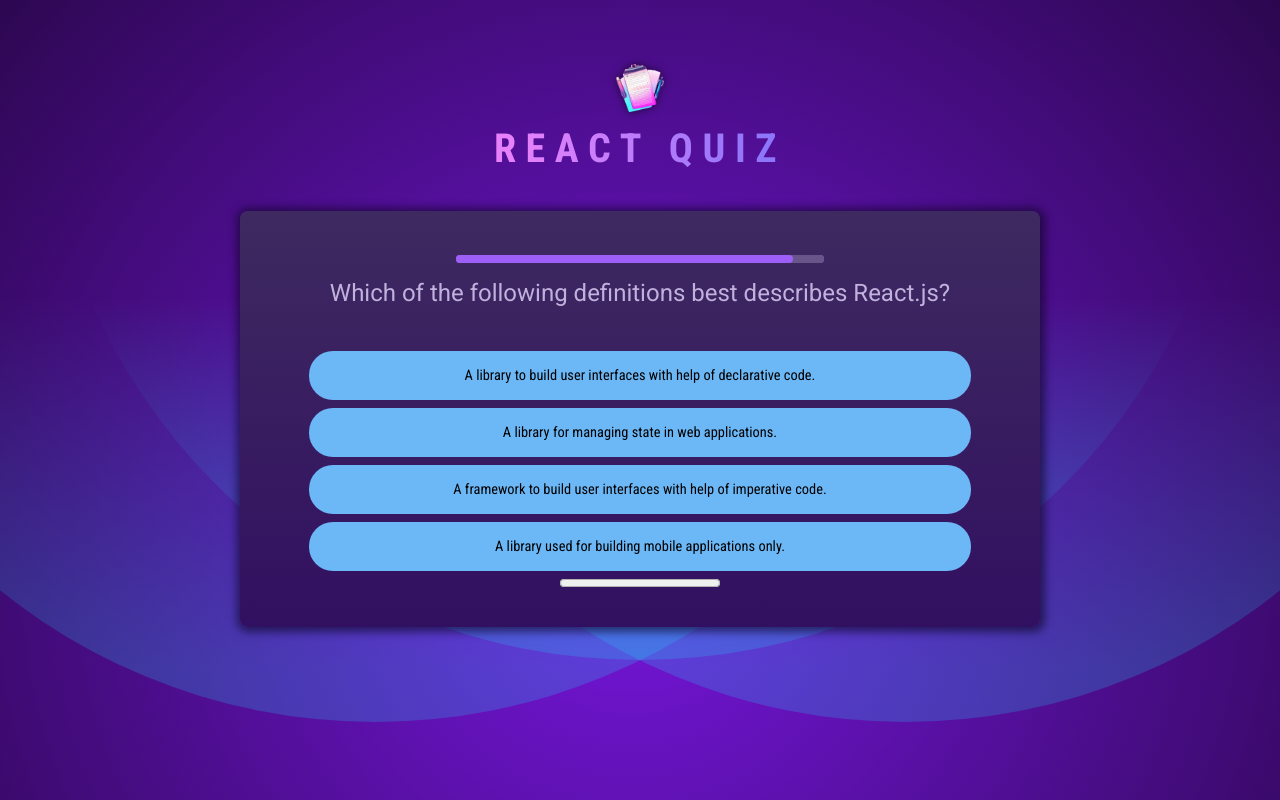
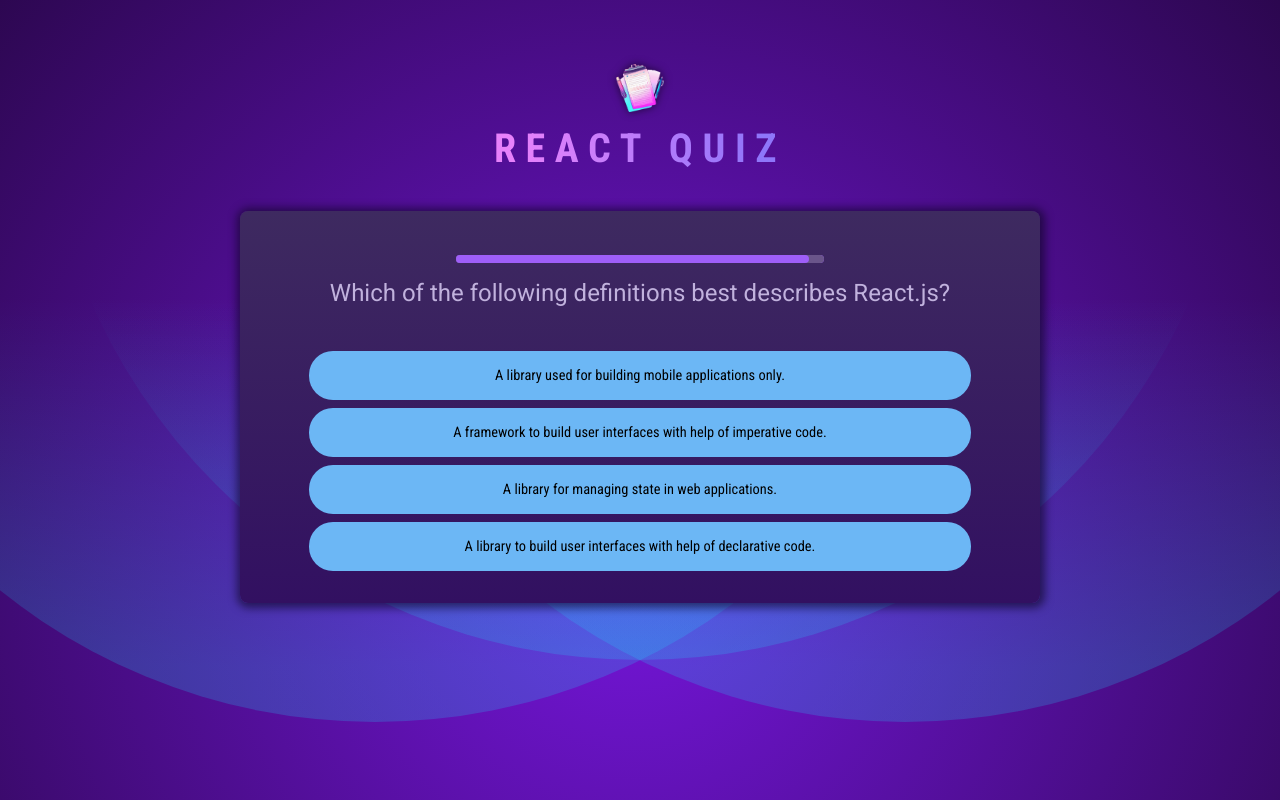
Before and after one commit to renukakul/React-Quiz-Application, a React (Vite) app in the folder React-Quiz/: page / in a window 1280 px wide. Built offline with nearby package versions, Linux system fonts and the light colour scheme.

Commit message:
Added new Components Answers and Question and shuffled answers list

```diff
--- /dev/null
+++ b/React-Quiz/src/components/Answers.jsx
@@ -0,0 +1,47 @@
+import { useRef } from 'react';
+
+export default function Answers({
+  answers,
+  selectedAnswer,
+  answerState,
+  onSelect,
+}) {
+  const shuffledAnswers = useRef();
+
+  if (!shuffledAnswers.current) {
+    shuffledAnswers.current = [...answers];
+    shuffledAnswers.current.sort(() => Math.random() - 0.5);
+  }
+
+  return (
+    <ul id="answers">
+      {shuffledAnswers.current.map((answer) => {
+        const isSelected = selectedAnswer === answer;
+        let cssClass = '';
+
+        if (answerState === 'answered' && isSelected) {
+          cssClass = 'selected';
+        }
+
+        if (
+          (answerState === 'correct' || answerState === 'wrong') &&
+          isSelected
+        ) {
+          cssClass = answerState;
+        }
+
+        return (
+          <li key={answer} className="answer">
+            <button
+              onClick={() => onSelect(answer)}
+              className={cssClass}
+              disabled={answerState !== ''}
+            >
+              {answer}
+            </button>
+          </li>
+        );
+      })}
+    </ul>
+  );
+}
--- /dev/null
+++ b/React-Quiz/src/components/Question.jsx
@@ -0,0 +1,59 @@
+import { useState } from 'react';
+
+import Timer from './Timer.jsx'
+import Answers from './Answers.jsx';
+import QUESTIONS from '../questions.js';
+
+const TIMER =120000;
+
+export default function Question({
+  index,
+  onSelectAnswer,
+  onSkipAnswer,
+}) {
+  const [answer, setAnswer] = useState({
+    selectedAnswer: '',
+    isCorrect: null
+  });
+
+  function handleSelectAnswer(answer) {
+    setAnswer({
+      selectedAnswer: answer,
+      isCorrect: null
+    })
+
+    setTimeout(() => {
+      setAnswer({
+        selectedAnswer: answer,
+        isCorrect: QUESTIONS[index].answers[0] === answer
+      })
+
+      setTimeout(() => {
+        onSelectAnswer(answer);
+        console.log("waiting to change the Question")
+      }, 2000);
+      console.log("Selected")
+    }, 1000);
+  }
+
+  let answerState = '';
+
+  if (answer.selectedAnswer && answer.isCorrect !== null) {
+    answerState = answer.isCorrect ? 'correct' : 'wrong';
+  } else if (answer.selectedAnswer) {
+    answerState = 'answered';
+  }
+
+  return (
+    <div id="question">
+      <Timer timeout={TIMER} onTimeout={onSkipAnswer} />
+      <h2>{QUESTIONS[index].text}</h2>
+      <Answers
+        answers={QUESTIONS[index].answers}
+        selectedAnswer={answer.selectedAnswer}
+        answerState={answerState}
+        onSelect={handleSelectAnswer}
+      />
+    </div>
+  );
+}
--- a/React-Quiz/src/components/Quiz.jsx
+++ b/React-Quiz/src/components/Quiz.jsx
@@ -1,37 +1,30 @@
 import { useCallback, useState } from "react";
+import QUIZCOMPLETELOGO from "/Users/renukakulkarni/Work/ReactAllProjects/React-Quiz-Application/React-Quiz/src/assets/quiz-complete.png";
+
 import QUESTIONS from "../questions.js";
-import QUIZCOMPLETELOGO from "/Users/renukakulkarni/Work/ReactAllProjects/React-Quiz-Application/React-Quiz/src/assets/quiz-complete.png";
-import Timer from "./Timer.jsx";
 
-const TIMER = 60000;
+
+import Question from "./Question.jsx";
+
+
 
 export default function Quiz() {
-  const [answerState, setAnswerSate] = useState("");
   const [userAns, setUserAns] = useState([]);
 
-  const currentQuestionIndex = (answerState === '' ? userAns.length : userAns.length-1);
+  const currentQuestionIndex = userAns.length;
   const quizComplete = currentQuestionIndex === QUESTIONS.length;
 
-  const handleAnsSelect = useCallback(function handleAnsButton(selectedAnswer) {
-    setAnswerSate("answered");
-    setUserAns((prevUserAns) => {
-      return [...prevUserAns, selectedAnswer];
-    });
+  const handleAnsSelect = useCallback(
+    function handleAnsButton(selectedAnswer) {
 
-    setTimeout(() => {
-      if (selectedAnswer === QUESTIONS[currentQuestionIndex].answers[0]) {
-        setAnswerSate("correct");
-      } else {
-        setAnswerSate("wrong");
-      }
-
-      setTimeout(() => {
-        setAnswerSate('');
-      },2000)
-    }, 1000);
+      setUserAns((prevUserAns) => {
+        return [...prevUserAns, selectedAnswer];
+      });
 
 
-  }, [currentQuestionIndex]);
+    },
+    []
+  );
 
   const handleSkipAnswer = useCallback(
     () => handleAnsSelect(null),
@@ -49,33 +42,12 @@
 
   return (
     <div id="quiz">
-      <div id="question">
-        <Timer
-          key={currentQuestionIndex
-}
-          timeout={TIMER}
-          onTimeout={handleSkipAnswer}
+        <Question
+            key={currentQuestionIndex}
+            index={currentQuestionIndex}
+            onSelectAnswer={handleAnsSelect}
+            onSkipAnswer={handleSkipAnswer}
         />
-        <h2>{QUESTIONS[currentQuestionIndex
-].text}</h2>
-        <ol id="answers">
-          {QUESTIONS[currentQuestionIndex
-    ].answers.map((ans) => {
-        const isSelected =userAns[userAns.length - 1] === ans;
-        let cssClass ='';
-
-        if ((answerState === 'correct' || answerState === 'wrong') && isSelected){
-            cssClass = answerState;
-        }
-
-            return (
-            <li key={ans} className="answer">
-              <button onClick={() => handleAnsSelect(ans)} className={cssClass}>{ans}</button>
-            </li>
-          )})}
-        </ol>
-      </div>
-      <Timer timer={TIMER} />
     </div>
   );
 }
```
